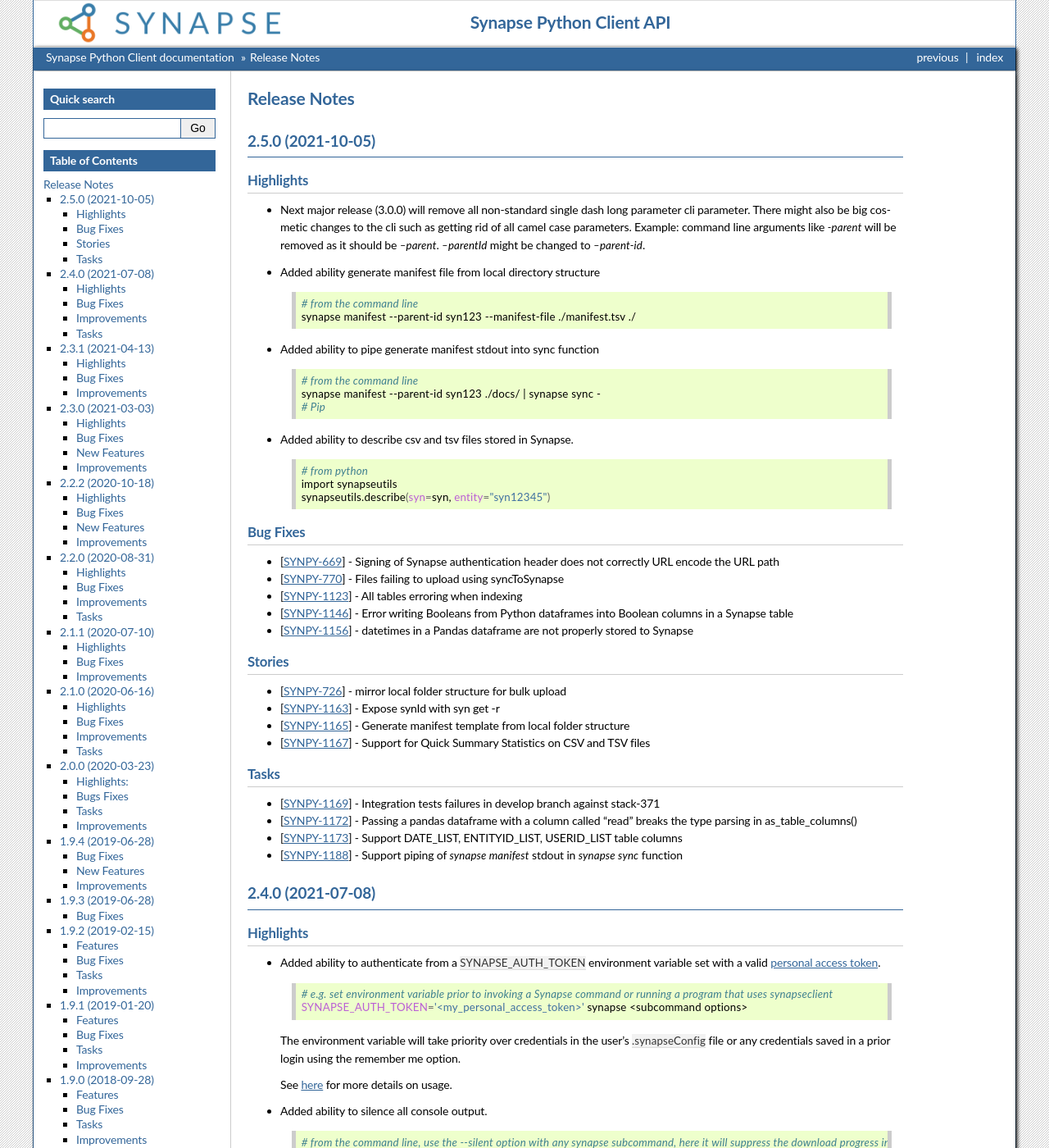
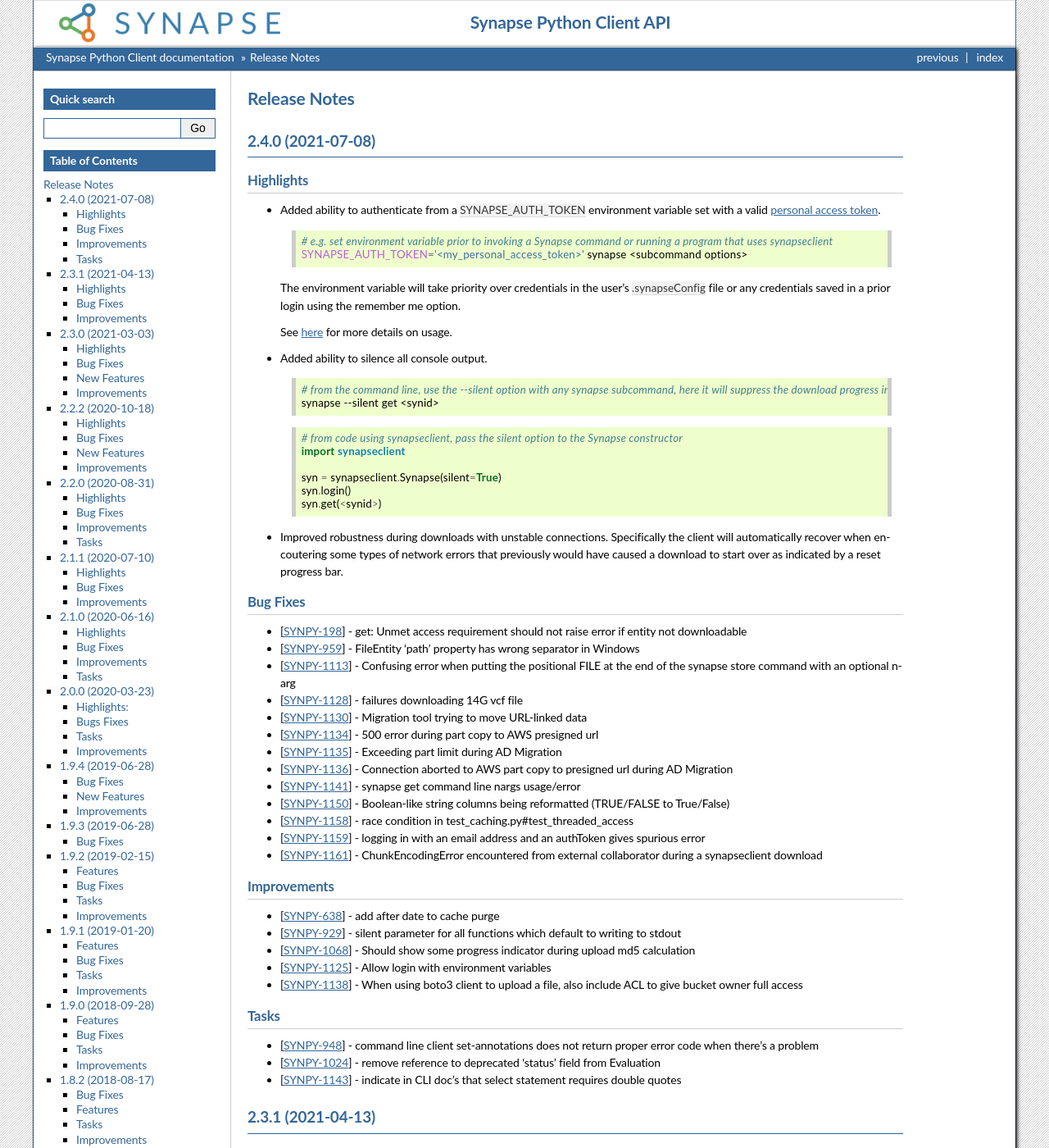
Before and after one commit to Sage-Bionetworks/synapsePythonClient, a Sphinx documentation site: the page built from docs/news.rst, in a window 1280 px wide and 1400 px high. Shown: the whole window at 82% size. Built offline with Sphinx 7.4.7, drawn with Linux system fonts in a browser that asks for light colours; the version number could not be read and is left out.

Commit message:
Remove new

```diff
--- a/docs/news.rst
+++ b/docs/news.rst
@@ -1,77 +1,6 @@
 =============
 Release Notes
 =============
-
-2.5.0 (2021-10-05)
-==================
-
-Highlights
-----------
-
-- Next major release (3.0.0) will remove all non-standard single dash long parameter
-  cli parameter. There might also be big cosmetic changes to the cli such as getting rid
-  of all camel case parameters.
-  Example: command line arguments like `-parent` will be removed as
-  it should be `--parent`.  `--parentId` might be changed to `--parent-id`.
-
-- Added ability generate manifest file from local directory structure
-
-  .. code-block:: bash
-
-        # from the command line
-        synapse manifest --parent-id syn123 --manifest-file ./manifest.tsv ./
-
-- Added ability to pipe generate manifest stdout into sync function
-
-  .. code-block:: bash
-
-        # from the command line
-        synapse manifest --parent-id syn123 ./docs/ | synapse sync -
-        # Pip
-
-- Added ability to describe csv and tsv files stored in Synapse.
-
-  .. code-block:: bash
-
-        # from python
-        import synapseutils
-        synapseutils.describe(syn=syn, entity="syn12345")
-
-Bug Fixes
----------
--  [`SYNPY-669 <https://sagebionetworks.jira.com/browse/SYNPY-669>`__] -
-   Signing of Synapse authentication header does not correctly URL encode the URL path
--  [`SYNPY-770 <https://sagebionetworks.jira.com/browse/SYNPY-770>`__] -
-   Files failing to upload using syncToSynapse
--  [`SYNPY-1123 <https://sagebionetworks.jira.com/browse/SYNPY-1123>`__] -
-   All tables erroring when indexing
--  [`SYNPY-1146 <https://sagebionetworks.jira.com/browse/SYNPY-1146>`__] -
-   Error writing Booleans from Python dataframes into Boolean columns in a Synapse table
--  [`SYNPY-1156 <https://sagebionetworks.jira.com/browse/SYNPY-1156>`__] -
-   datetimes in a Pandas dataframe are not properly stored to Synapse
-
-Stories
--------
--  [`SYNPY-726 <https://sagebionetworks.jira.com/browse/SYNPY-726>`__] -
-   mirror local folder structure for bulk upload
--  [`SYNPY-1163 <https://sagebionetworks.jira.com/browse/SYNPY-1163>`__] -
-   Expose synId with syn get -r
--  [`SYNPY-1165 <https://sagebionetworks.jira.com/browse/SYNPY-1165>`__] -
-   Generate manifest template from local folder structure
--  [`SYNPY-1167 <https://sagebionetworks.jira.com/browse/SYNPY-1167>`__] -
-   Support for Quick Summary Statistics on CSV and TSV files
-
-Tasks
------
--  [`SYNPY-1169 <https://sagebionetworks.jira.com/browse/SYNPY-1169>`__] -
-   Integration tests failures in develop branch against stack-371
--  [`SYNPY-1172 <https://sagebionetworks.jira.com/browse/SYNPY-1172>`__] -
-   Passing a pandas dataframe with a column called "read" breaks the type parsing in as_table_columns()
--  [`SYNPY-1173 <https://sagebionetworks.jira.com/browse/SYNPY-1173>`__] -
-   Support DATE_LIST, ENTITYID_LIST, USERID_LIST table columns
--  [`SYNPY-1188 <https://sagebionetworks.jira.com/browse/SYNPY-1188>`__] -
-   Support piping of `synapse manifest` stdout in `synapse sync` function
-
 
 2.4.0 (2021-07-08)
 ==================
```
